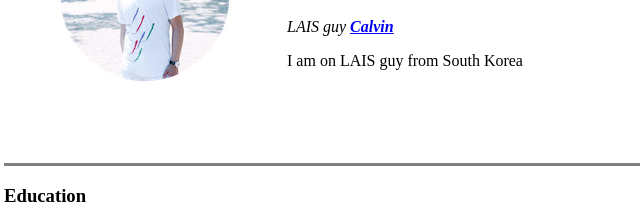
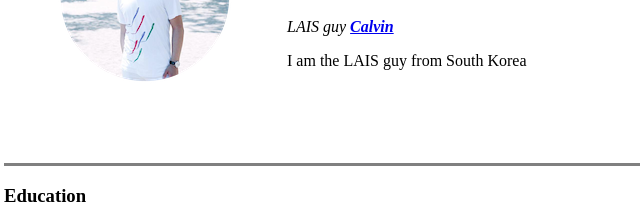
Before and after one commit to kseo2018/cv, a plain HTML site: page index.html in a window 1280 px wide. Shown: the part 139-361 px from the top of the page, 4-644 px from the left. Drawn offline with Linux system fonts and the light colour scheme.

Commit message:
Typo changed

```diff
--- a/index.html
+++ b/index.html
@@ -16,7 +16,7 @@
             <td>
                 <h1>Calvin Seo</h1>
                 <p><em>LAIS guy <strong><a href="https://www.forbes.com/?sh=dba670f2254c">Calvin</a></strong></em></p>
-                <p>I am on LAIS guy from South Korea</p>
+                <p>I am the LAIS guy from South Korea</p>
             </td>
         </tr>
     </table>
```
